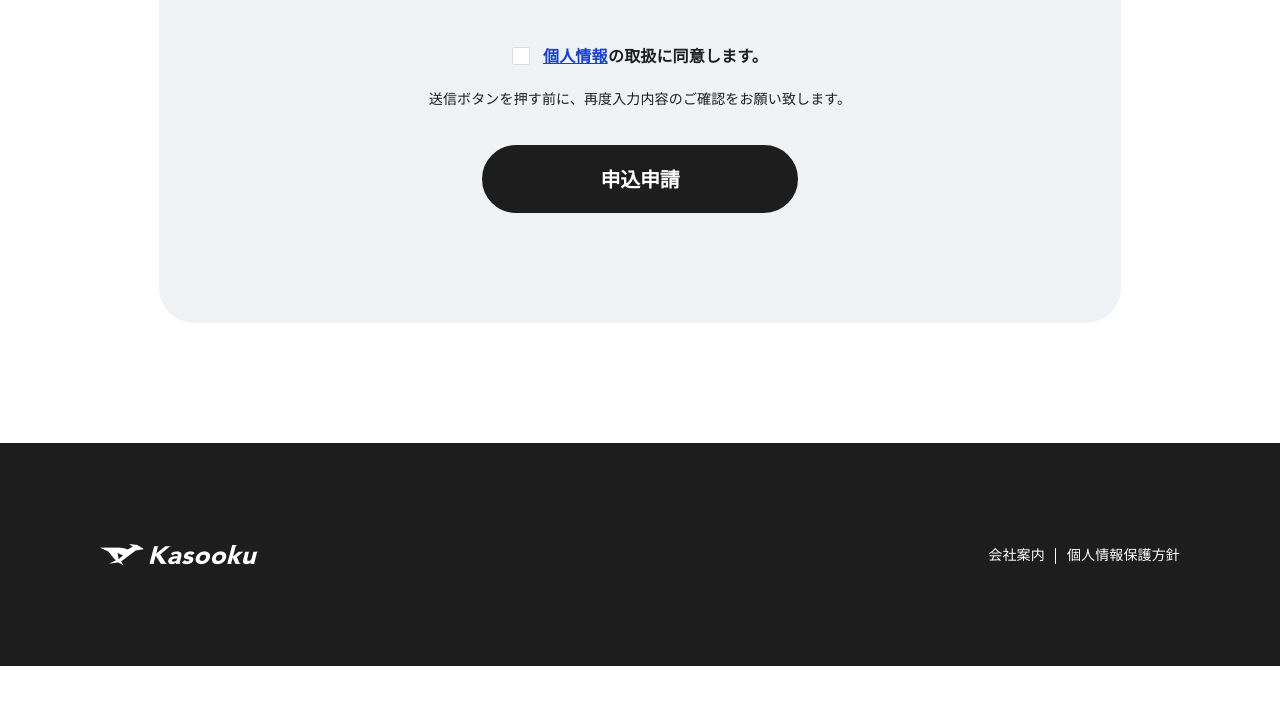
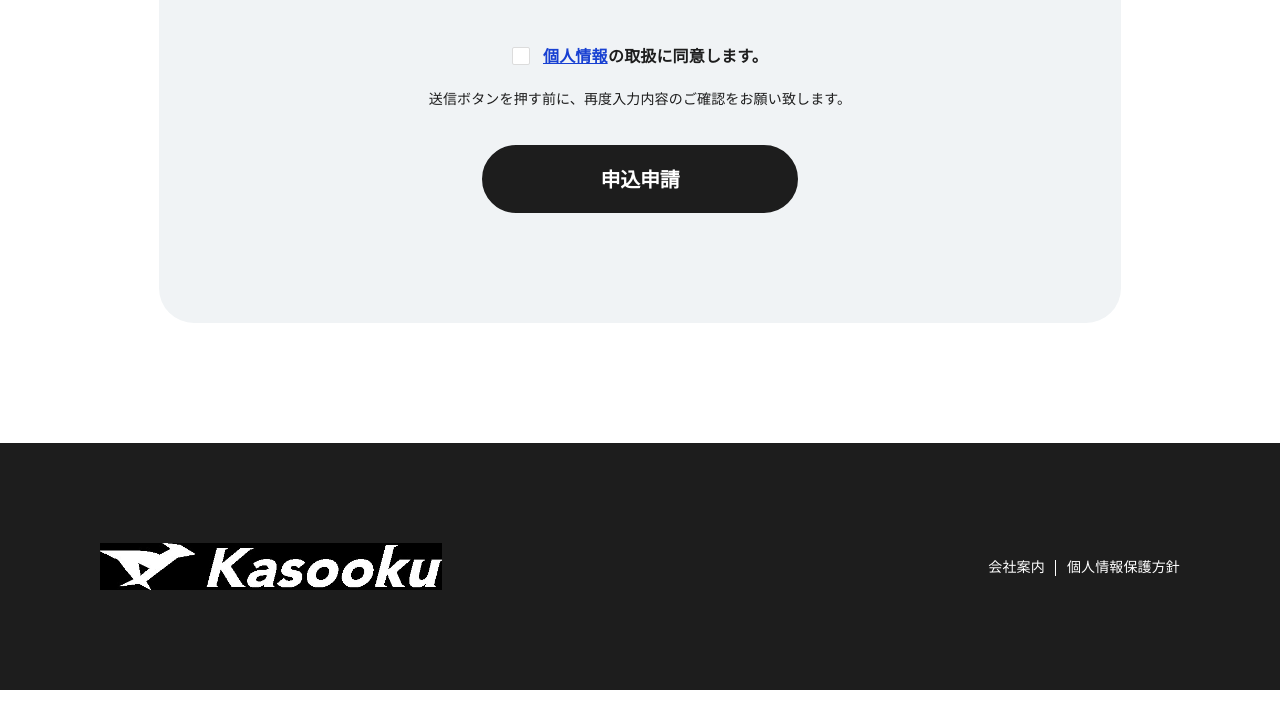
Before and after one commit to kasooku23/sales_engine, a plain HTML site: page index.html in a window 1280 px wide. Shown: the part 8764-9492 px from the top of the page. Drawn offline with nearby package versions, Linux system fonts and the light colour scheme.

Commit message:
ロゴ変更

```diff
--- a/index.html
+++ b/index.html
@@ -546,7 +546,7 @@
 <footer class="p-footer --top">
     <div class="p-footer__inner">
         <a href="https://business.kasooku.jp/" target="_blank" class="p-footer__logo --nomal">
-            <img src="./img/logo-w.png" alt="Kasooku">
+            <img src="./img/logo-w.jpg" alt="Kasooku">
         </a>
         <ul class="p-footer__nav">
             <li><a href="https://kasooku.jp/company" target="_blank" class="--nomal">会社案内</a></li>
```
Also changed, not shown: img/logo-w.jpg (added), img/logo-w.png (deleted).
